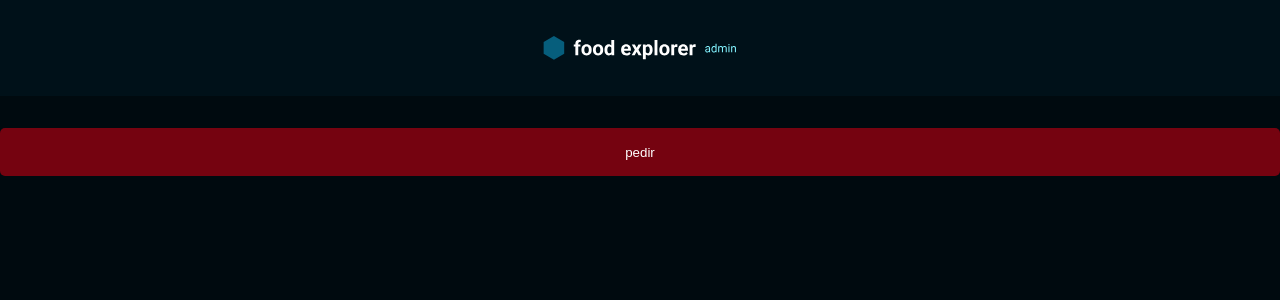
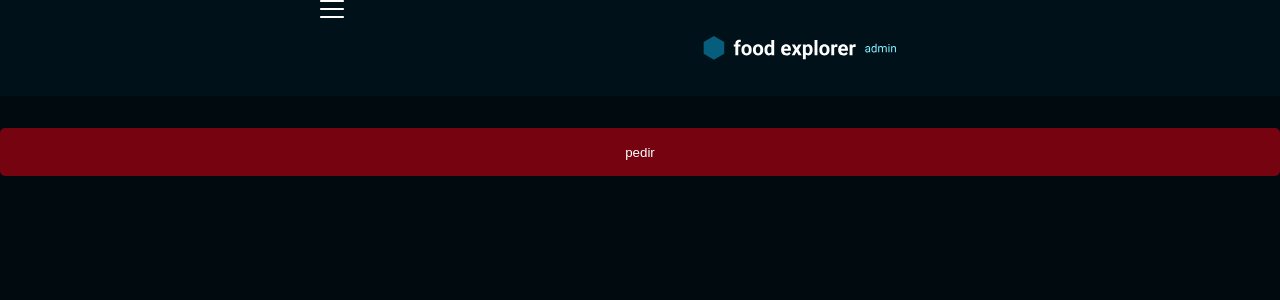
Before and after one commit to daiaanebarbosaf/foodexplorer, a React (Vite) app: page / in a window 1280 px wide. Shown: the top 300 px of the page. Built offline with nearby package versions, Linux system fonts and the light colour scheme.

Commit message:
Adicionado os svgs no Header

```diff
--- a/src/components/Header/index.jsx
+++ b/src/components/Header/index.jsx
@@ -1,10 +1,12 @@
 import { Container } from './styles';
-import logoAdmin from '../../assets/logo-admin.svg'
+import logoAdmin from '../../assets/logo-admin.svg';
+import hiddenMenu from '../../assets/hidden-menu.svg';
 
 export function Header(){
     return(
         <Container>
-            <img src={logoAdmin} alt="" />
+            <img id="hiddenMenu" src={hiddenMenu} alt="Imagem do menu escondido" />
+            <img id="logoAdmin" src={logoAdmin} alt="Logo da Food Explorer" />
         </Container>
     );
 }
```
